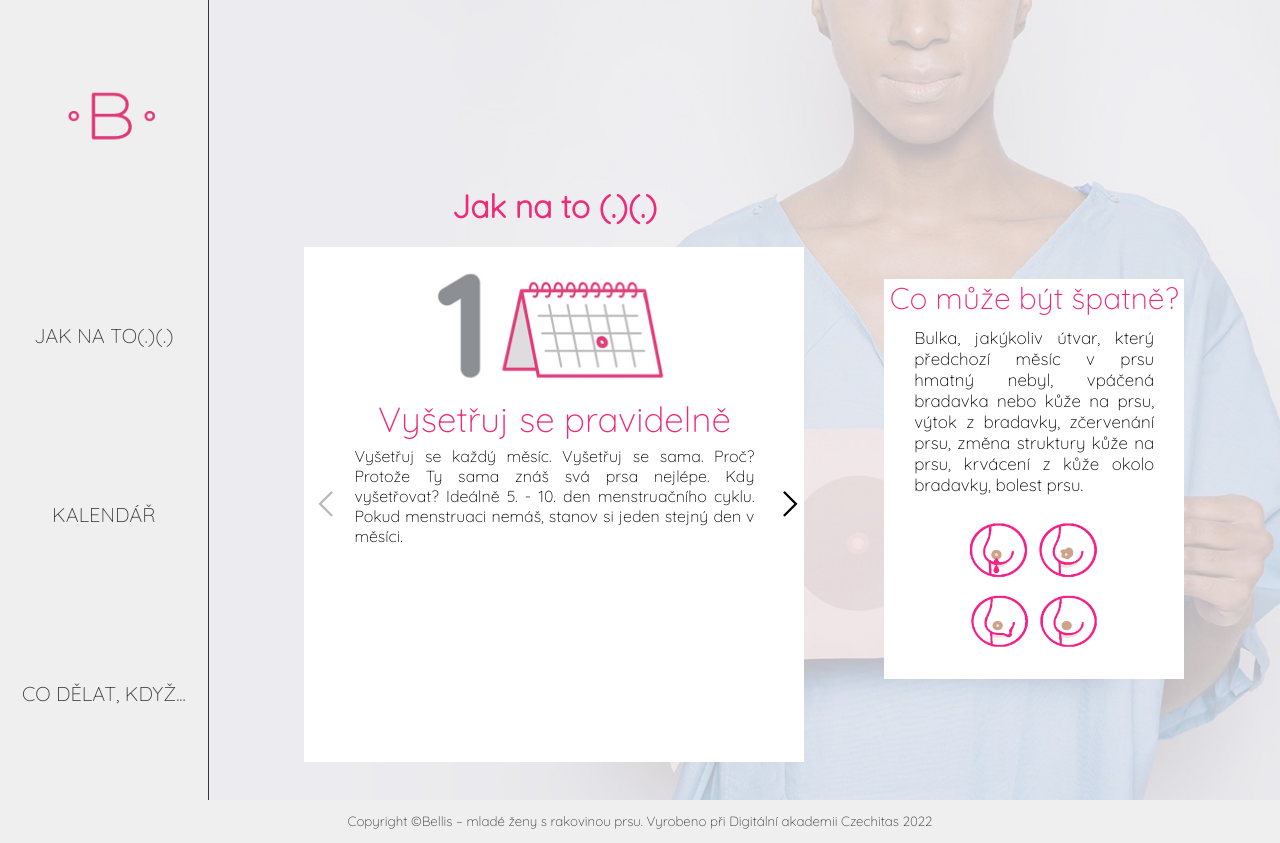
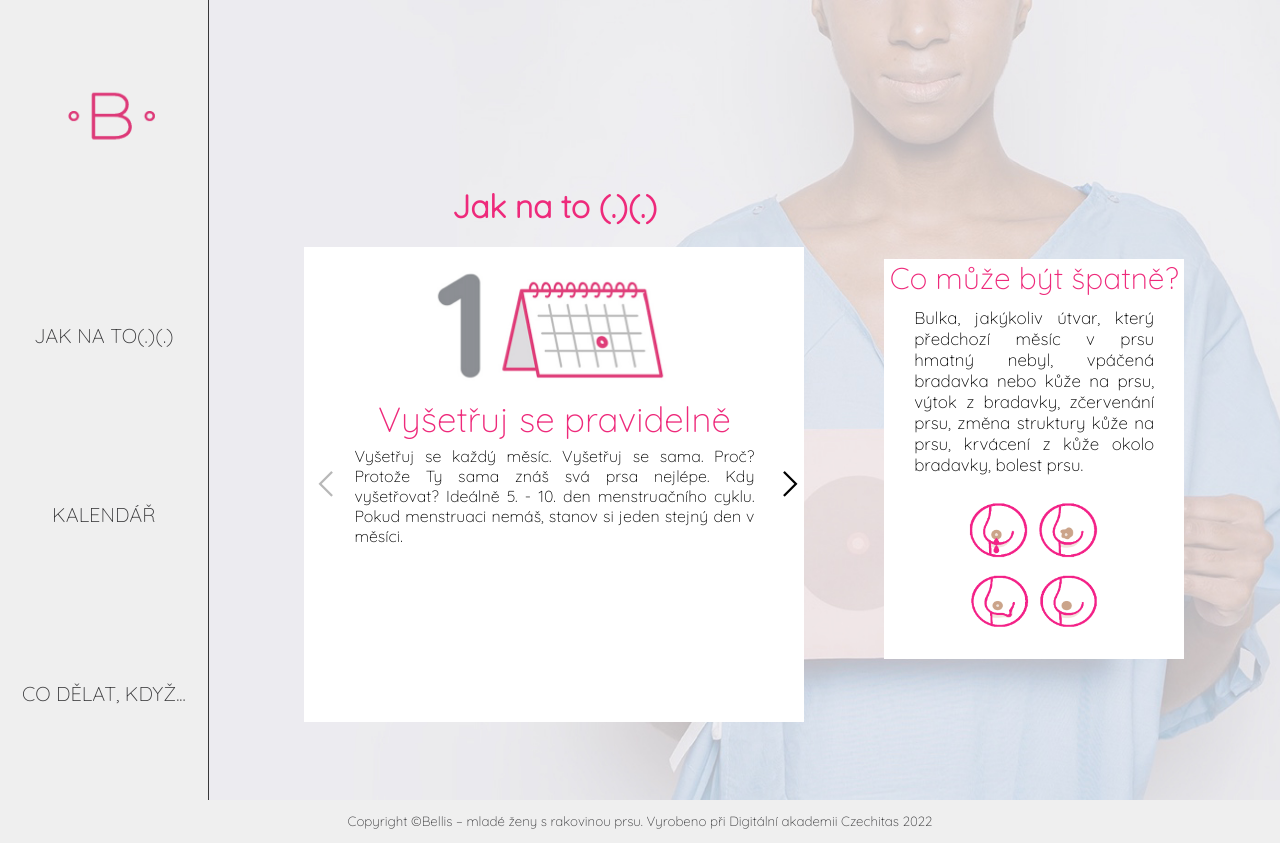
Before and after one commit to janajurcova/samovysetreni-prsu, a React app: page /samovysetreni in a window 1280 px wide. Built offline with nearby package versions, Linux system fonts and the light colour scheme; what dayjs-recur would draw is missing.

Commit message:
fix height of carousel, fix name page

```diff
--- a/src/components/Carousel/carousel.css
+++ b/src/components/Carousel/carousel.css
@@ -1,7 +1,7 @@
 .carousel {
   display: flex;
   max-width: 500px;
-  height: 515px;
+  height: 475px;
   background-color: white;
   margin: auto;
 }
@@ -52,6 +52,7 @@
 @media (max-width: 650px) {
   .carousel {
     max-width: 130vw;
+    height: 515px;
     margin: 0;
   }
   .carousel__images {
--- a/src/pages/Home/index.jsx
+++ b/src/pages/Home/index.jsx
@@ -108,7 +108,7 @@ export const Home = ({ setTheme }) => {
             <div className="bellis-info">
               <Link
                 style={{ display: 'block', margin: '1rem 0' }}
-                to="/InfoPge"
+                to="/InfoPage"
               >
                 <i className="las la-info-circle"></i>
               </Link>
```
